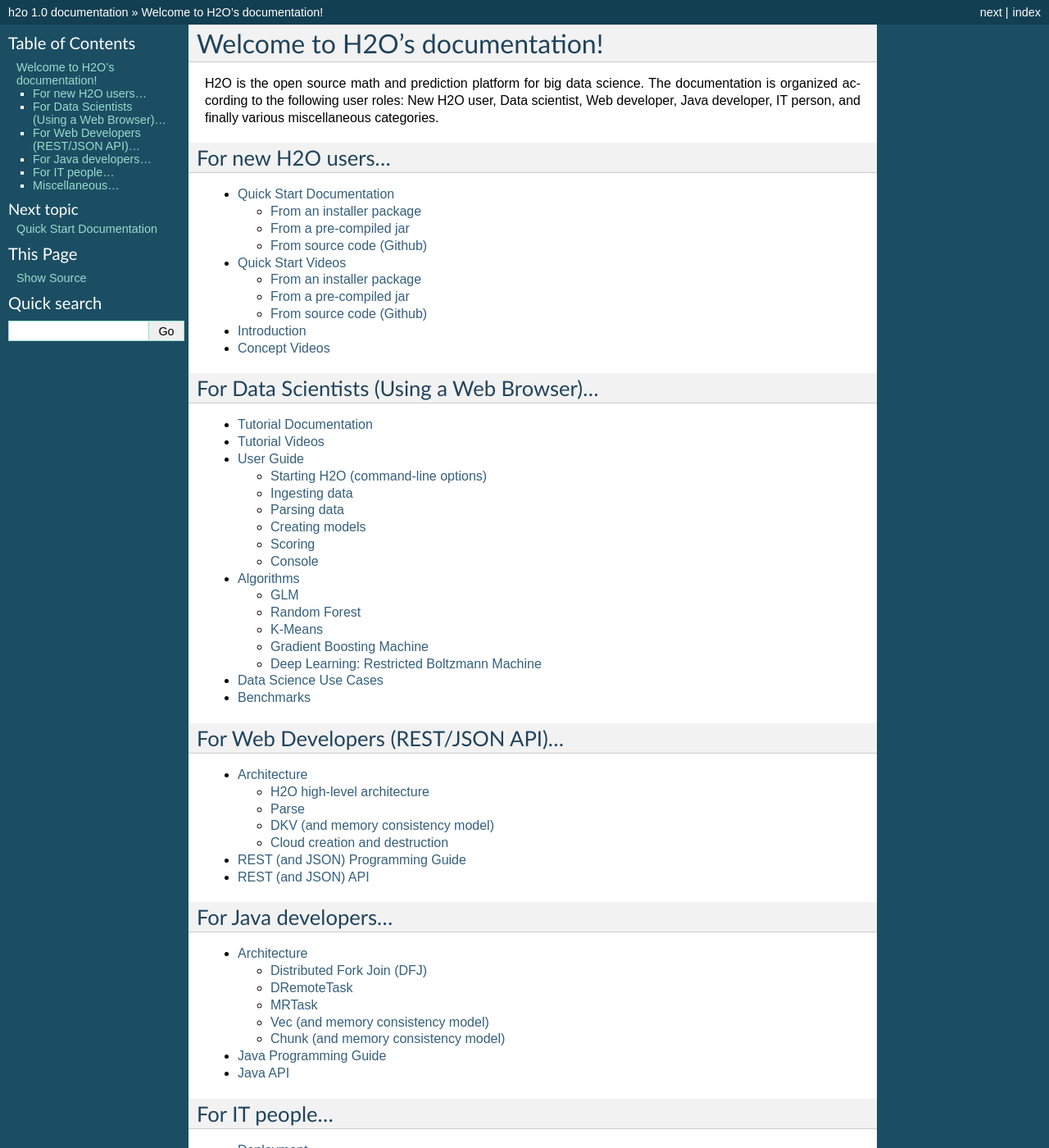
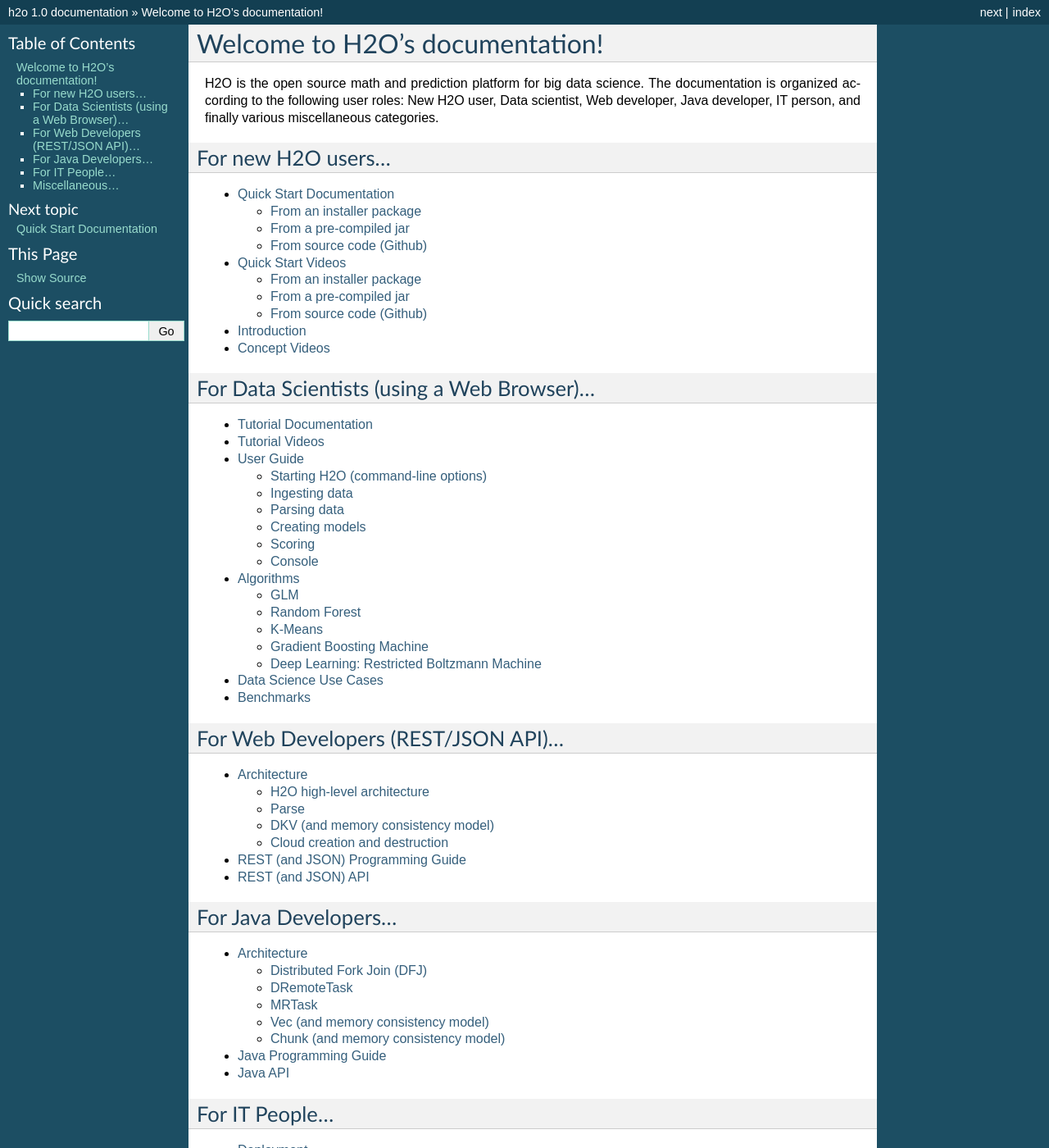
Before and after one commit to devinshields/h2odocs, a Sphinx documentation site: the page built from source/index.rst, in a window 1280 px wide and 1400 px high. Shown: the whole window at 82% size. Built offline with Sphinx 7.4.7, drawn with Linux system fonts in a browser that asks for light colours; formulas are drawn with MathJax 3.

Commit message:
Tweak capitalization for consistency.

```diff
--- a/source/index.rst
+++ b/source/index.rst
@@ -23,7 +23,7 @@
    introduction
    professionalvideos/top
 
-For Data Scientists (Using a Web Browser)...
+For Data Scientists (using a Web Browser)...
 ++++++++++++++++++++++++++++++++++++++++++++
 
 .. toctree::
@@ -48,7 +48,7 @@
    api/toprest
 
 
-For Java developers...
+For Java Developers...
 ++++++++++++++++++++++
 
 .. toctree::
@@ -59,7 +59,7 @@
    api/topjava
 
 
-For IT people...
+For IT People...
 ++++++++++++++++
 
 .. toctree::
```
